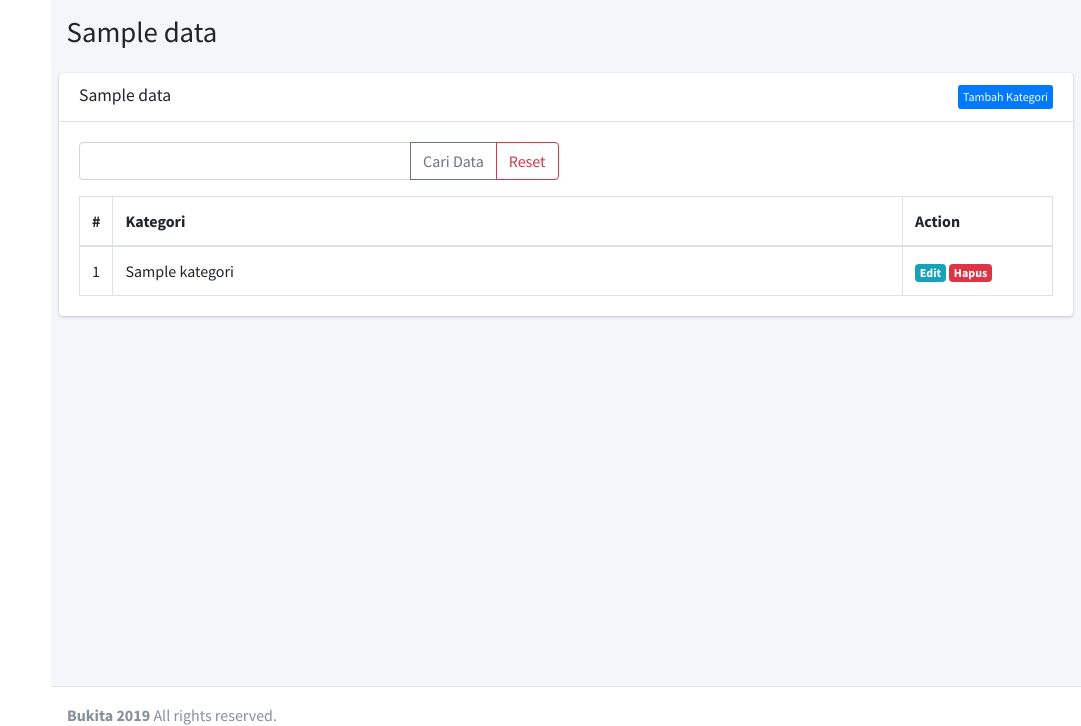
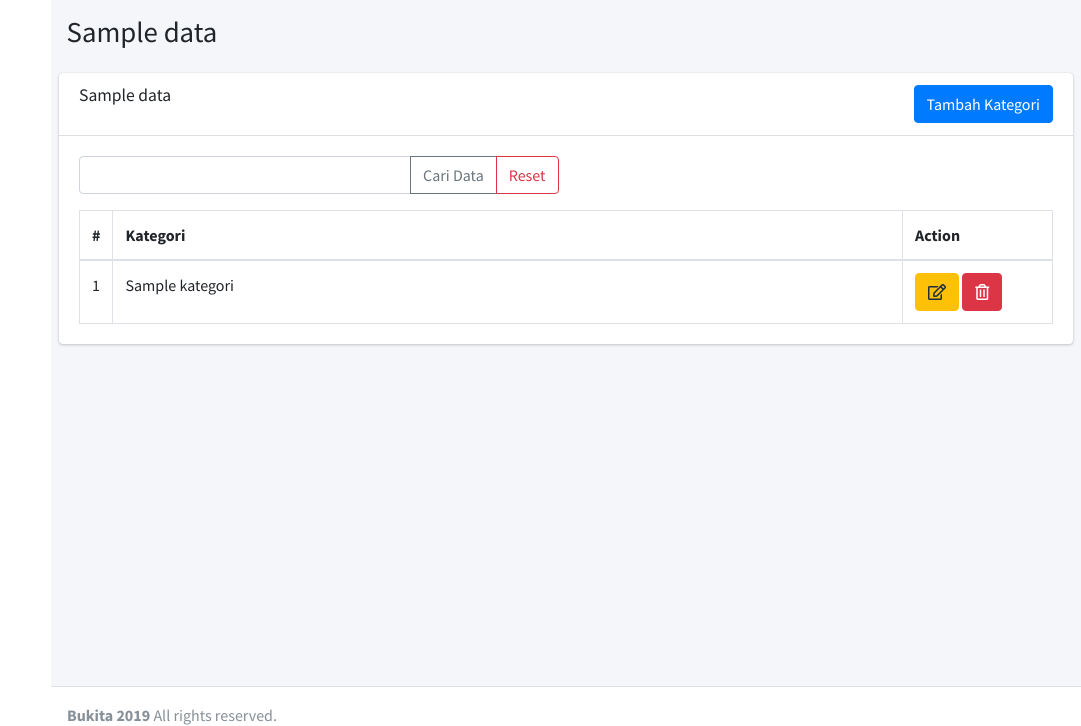
Before and after one commit to setyawanyogi/UTS, a PHP site: the page made by app/views/kategori/index.php in a window 1280 px wide. Shown: the part 57-783 px from the top of the page, without its empty margins (199-1280 px from the left). Run offline with PHP 8.4, Linux system fonts and the light colour scheme; the template is opened without the code that fills it: most values are stand-ins (such as "Sample title", 1, 10 or a date in 2020); some libraries are stand-ins or nearby versions.

Commit message:
first commit

```diff
--- a/app/models/BukuModel.php
+++ b/app/models/BukuModel.php
@@ -62,7 +62,8 @@ class BukuModel {
     public function cariBuku()
     {
     $key = $_POST['key'];
-    $this->db->query("SELECT * FROM " . $this->table . " WHERE judul LIKE :key");
+    //$this->db->query("SELECT * FROM " . $this->table . " WHERE judul LIKE :key");
+    $this->db->query("SELECT buku.*, kategori.nama_kategori FROM " . $this->table . " JOIN kategori ON kategori.id = buku.kategori_id WHERE judul LIKE :key");
     $this->db->bind('key', "%$key%");
     return $this->db->resultSet();
     }
--- a/app/views/kategori/index.php
+++ b/app/views/kategori/index.php
@@ -20,10 +20,10 @@
 <!-- Default box -->
 <div class="card">
 <div class="card-header">
-<h3 class="card-title"><?= $data['title'] ?></h3> <a href="<?= base_url;
-?>/kategori/tambah" class="btn float-right btn-xs btn btn-primary">Tambah Kategori</a>
+<h3 class="card-title"><?= $data['title'] ?></h3>
+<a href="<?= base_url;?>/kategori/tambah" class="btn btn-primary float-right">Tambah Kategori</a>
 </div>
-<div class="card-body">
+<div class="card-body ">
 <form action="<?= base_url; ?>/kategori/cari" method="post">
 <div class="row mb-3">
 <div class="col-lg-6">
@@ -52,8 +52,8 @@
 <td><?= $no; ?></td>
 <td><?= $row['nama_kategori'];?></td>
 <td>
-
-<a href="<?= base_url; ?>/kategori/edit/<?= $row['id'] ?>" class="badge badge-info">Edit</a> <a href="<?= base_url; ?>/kategori/hapus/<?= $row['id'] ?>" class="badge badge-danger" onclick="return confirm('Hapus data?');">Hapus</a>
+<a href="<?= base_url; ?>/kategori/edit/<?= $row['id'] ?>" class="btn btn-warning fa fa-edit"></a>
+<a href="<?= base_url; ?>/kategori/hapus/<?= $row['id'] ?>" class="btn btn-danger fa fa-trash-alt" onclick="return confirm('Hapus data?');"></a>
 </td>
 </tr>
 <?php $no++; endforeach; ?>
--- a/app/views/templates/sidebar.php
+++ b/app/views/templates/sidebar.php
@@ -30,7 +30,7 @@ Dashboard
 </li>
 <li class="nav-item">
 <a href="<?= base_url; ?>/kategori" class="nav-link">
-<i class="nav-icon fas fa-copy"></i>
+<i class="nav-icon fas fa-list-ul"></i>
 <p>
 Kategori
 </p>
@@ -38,9 +38,9 @@ Kategori
 </li>
 <li class="nav-item">
 <a href="<?= base_url; ?>/buku" class="nav-link">
-<i class="nav-icon fas fa-book"></i>
+<i class="nav-icon fas fa-motorcycle"></i>
 <p>
-Buku
+Sepedah Motor
 </p>
 </a>
 </li>
```
